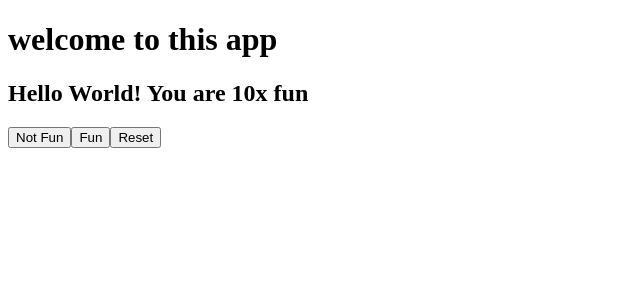
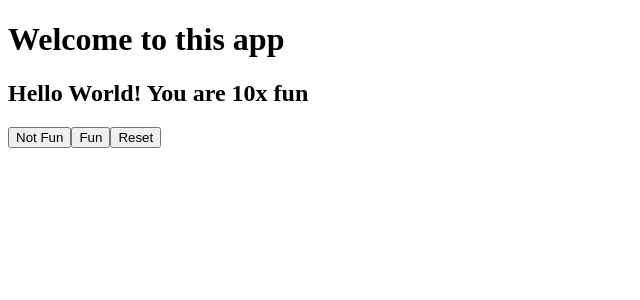
Before and after one commit to Noir-soul/first-react-app, a React app: page / in a window 1280 px wide. Shown: the top 300 px of the page, without its empty margins (0-640 px from the left). Built offline with nearby package versions, Linux system fonts and the light colour scheme.

Commit message:
Capital W

```diff
--- a/src/components/Greet.js
+++ b/src/components/Greet.js
@@ -1,7 +1,7 @@
 import React from "react";
 
 const Greet = () => <h1>
-    welcome to this app
+    Welcome to this app
 </h1>
 
 export default Greet
```
